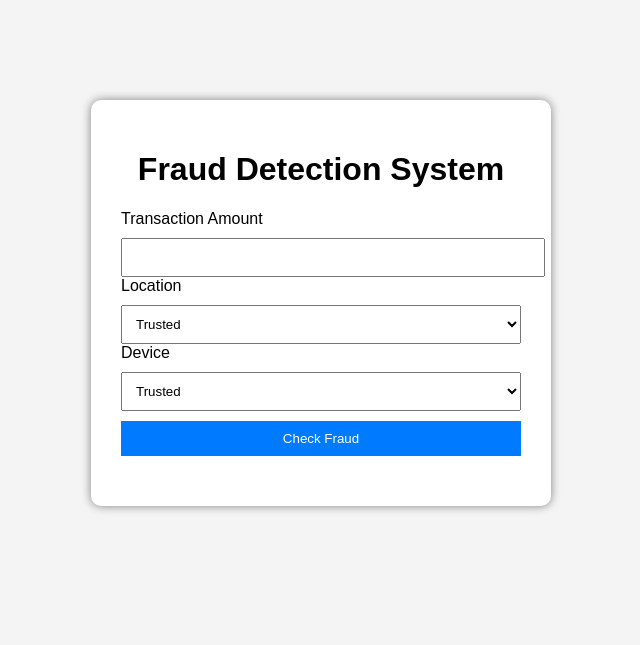
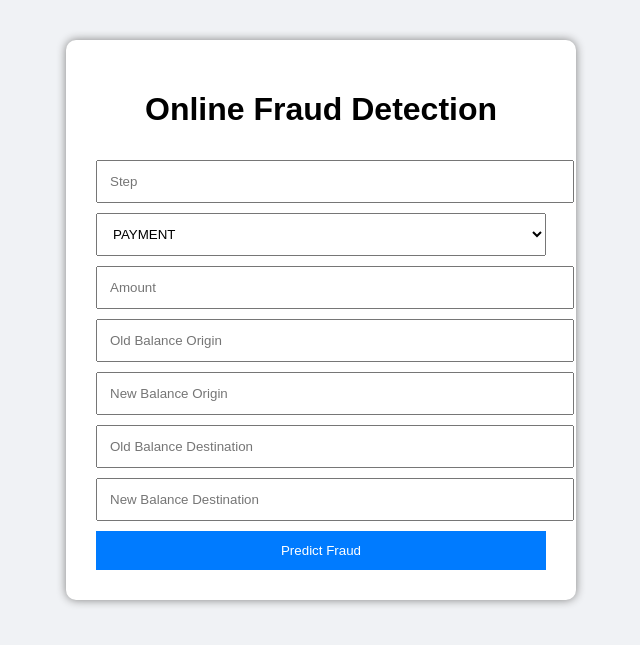
Before and after one commit to btdeeksha-prog/EdgeIntelliShield, a Flask app: page / in a window 1280 px wide. Shown: the top 645 px of the page, without its empty margins (319-959 px from the left). Run offline with Flask 3, Linux system fonts and the light colour scheme; parts of the project's set-up code (start-up, migrations or seed data) failed here and were passed over.

Commit message:
code addedd

```diff
--- a/app.py
+++ b/app.py
@@ -4,8 +4,9 @@ import numpy as np
 
 app = Flask(__name__)
 
-# Load model
+# Load model and encoder
 model = pickle.load(open("fraud_model.pkl", "rb"))
+encoder = pickle.load(open("label_encoder.pkl", "rb"))
 
 @app.route("/")
 def home():
@@ -14,11 +15,20 @@ def home():
 @app.route("/predict", methods=["POST"])
 def predict():
 
+    step = int(request.form["step"])
+    type_trans = request.form["type"]
     amount = float(request.form["amount"])
-    location = int(request.form["location"])
-    device = int(request.form["device"])
+    oldbalanceOrg = float(request.form["oldbalanceOrg"])
+    newbalanceOrig = float(request.form["newbalanceOrig"])
+    oldbalanceDest = float(request.form["oldbalanceDest"])
+    newbalanceDest = float(request.form["newbalanceDest"])
 
-    features = np.array([[amount, location, device]])
+    # Encode type
+    type_encoded = encoder.transform([type_trans])[0]
+
+    features = np.array([[step, type_encoded, amount,
+                          oldbalanceOrg, newbalanceOrig,
+                          oldbalanceDest, newbalanceDest]])
 
     prediction = model.predict(features)
 
@@ -27,7 +37,7 @@ def predict():
     else:
         result = "Safe Transaction"
 
-    return render_template("index.html", prediction_text=result)
+    return render_template("index.html", prediction=result)
 
 if __name__ == "__main__":
     app.run(debug=True, port=4040)
--- a/static/style.css
+++ b/static/style.css
@@ -1,34 +1,34 @@
 body{
-    font-family: Arial;
-    background: #f4f4f4;
+    background:#f0f2f5;
+    font-family:Arial;
 }
 
 .container{
-    width: 400px;
-    margin: 100px auto;
-    background: white;
-    padding: 30px;
-    border-radius: 10px;
-    box-shadow: 0px 0px 10px gray;
+    width:450px;
+    background:white;
+    padding:30px;
+    margin:40px auto;
+    border-radius:10px;
+    box-shadow:0px 0px 10px gray;
 }
 
 h1{
-    text-align: center;
+    text-align:center;
 }
 
-input, select, button{
-    width: 100%;
-    padding: 10px;
-    margin-top: 10px;
+input,select,button{
+    width:100%;
+    padding:12px;
+    margin-top:10px;
 }
 
 button{
-    background: #007bff;
-    color: white;
-    border: none;
-    cursor: pointer;
+    background:#007bff;
+    color:white;
+    border:none;
+    cursor:pointer;
 }
 
 button:hover{
-    background: #0056b3;
+    background:#0056b3;
 }
--- a/templates/index.html
+++ b/templates/index.html
@@ -8,30 +8,37 @@
 
 <div class="container">
 
-    <h1>Fraud Detection System</h1>
+    <h1>Online Fraud Detection</h1>
 
     <form action="/predict" method="POST">
 
-        <label>Transaction Amount</label>
-        <input type="number" name="amount" required>
+        <input type="number" name="step" placeholder="Step" required>
 
-        <label>Location</label>
-        <select name="location">
-            <option value="1">Trusted</option>
-            <option value="0">Unknown</option>
+        <select name="type">
+            <option value="PAYMENT">PAYMENT</option>
+            <option value="TRANSFER">TRANSFER</option>
+            <option value="CASH_OUT">CASH_OUT</option>
+            <option value="DEBIT">DEBIT</option>
+            <option value="CASH_IN">CASH_IN</option>
         </select>
 
-        <label>Device</label>
-        <select name="device">
-            <option value="1">Trusted</option>
-            <option value="0">Unknown</option>
-        </select>
+        <input type="number" step="any" name="amount" placeholder="Amount" required>
 
-        <button type="submit">Check Fraud</button>
+        <input type="number" step="any" name="oldbalanceOrg" placeholder="Old Balance Origin" required>
+
+        <input type="number" step="any" name="newbalanceOrig" placeholder="New Balance Origin" required>
+
+        <input type="number" step="any" name="oldbalanceDest" placeholder="Old Balance Destination" required>
+
+        <input type="number" step="any" name="newbalanceDest" placeholder="New Balance Destination" required>
+
+        <button type="submit">Predict Fraud</button>
 
     </form>
 
-    <h2>{{ prediction_text }}</h2>
+    {% if prediction %}
+        <h2>{{ prediction }}</h2>
+    {% endif %}
 
 </div>
 
```
Also changed, not shown: train_model.py (+36 -16 lines), 2 other files.
